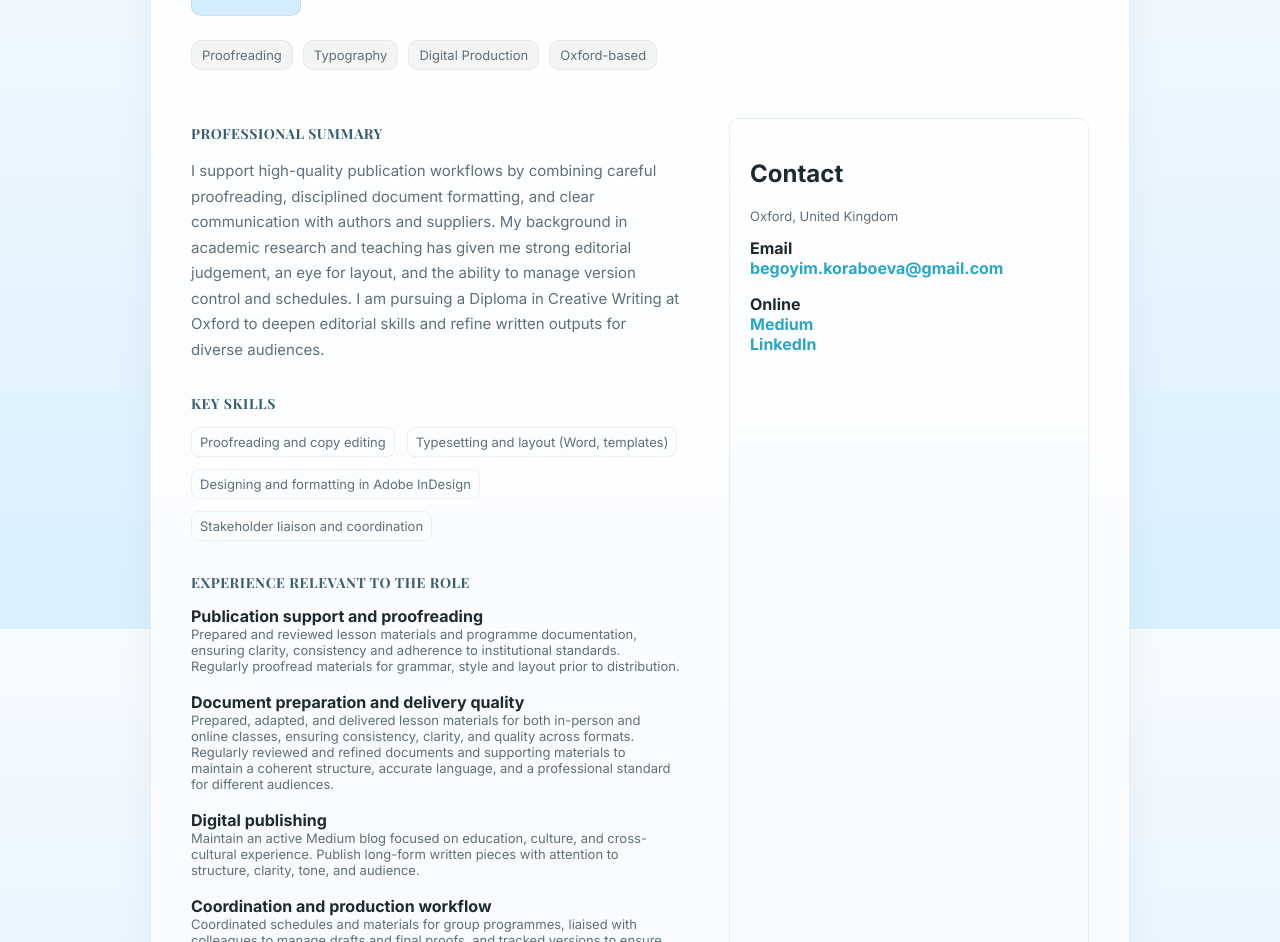
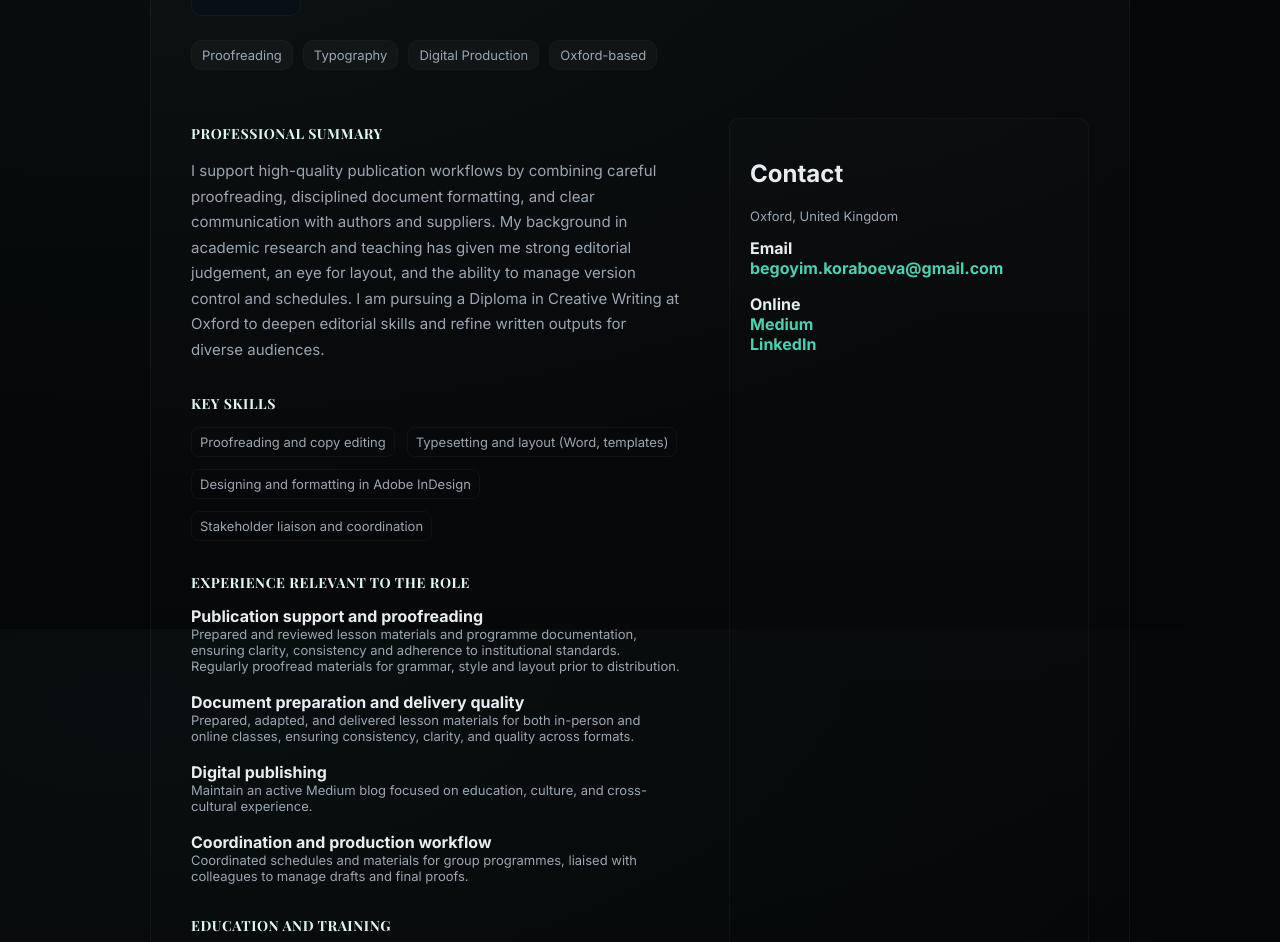
Before and after one commit to begoyimk/begoyimk.github.io, a plain HTML site: page index.html in a window 1280 px wide. Shown: the part 171-1113 px from the top of the page. Drawn offline with nearby package versions, Linux system fonts and the light colour scheme.

Commit message:
Update index.html

```diff
--- a/index.html
+++ b/index.html
@@ -4,175 +4,112 @@
   <meta charset="utf-8" />
   <meta name="viewport" content="width=device-width, initial-scale=1" />
   <title>Begoyim Koraboeva</title>
-
   <link rel="preconnect" href="https://fonts.googleapis.com">
   <link rel="preconnect" href="https://fonts.gstatic.com" crossorigin>
   <link href="https://fonts.googleapis.com/css2?family=Inter:wght@300;400;600;700&family=Playfair+Display:wght@400;700&display=swap" rel="stylesheet">
-
   <meta name="description" content="Begoyim Koraboeva - content production, proofreading and digital publishing. Candidate for Digital Production Assistant at the Blavatnik School of Government." />
-
   <style>
     :root{
-      --bg: linear-gradient(
-        180deg,
-        #f7fbff 0%,
-        #eaf6ff 40%,
-        #d9f0ff 100%
-      );
-
-      --panel:#ffffff;
-      --muted:#5f6f7a;
+      --bg:#050608;
+      --panel:#0e1519;
+      --muted:#9aa6b2;
       --accent:#4bd0b0;
-      --glass: rgba(0,0,0,0.04);
+      --glass: rgba(255,255,255,0.03);
       --max-w:980px;
       --radius:12px;
       --mono: 'Inter', system-ui, -apple-system, 'Segoe UI', Roboto, 'Helvetica Neue', Arial;
       --serif: 'Playfair Display', Georgia, serif;
     }
-
     *{box-sizing:border-box}
     html,body{height:100%}
-
     body{
       margin:0;
       padding:36px;
       min-height:100%;
-      background:var(--bg);
-      color:#1e2a32;
+      background:
+        radial-gradient(1200px 600px at 10% 10%, rgba(75,208,176,0.04), transparent),
+        var(--bg);
+      color:#e6eef2;
       font-family:var(--mono);
       -webkit-font-smoothing:antialiased;
     }
-
     .wrap{max-width:var(--max-w);margin:0 auto}
-
     .card{
-      background:linear-gradient(180deg,#ffffff,#f5faff);
-      border:1px solid rgba(0,0,0,0.06);
+      background:linear-gradient(180deg, rgba(255,255,255,0.02), rgba(0,0,0,0.03));
+      border:1px solid rgba(255,255,255,0.04);
       border-radius:var(--radius);
       padding:40px;
       display:grid;
       grid-template-columns:1fr 360px;
-      gap:48px;
-      box-shadow:0 20px 40px rgba(0,0,0,0.05);
+      gap:48px
     }
-
-    .hero{
-      grid-column:1 / 2;
-      display:flex;
-      gap:18px;
-      align-items:center;
-    }
-
+    .hero{grid-column:1 / 2;display:flex;gap:18px;align-items:center}
     .avatar{
       width:110px;
       height:110px;
       border-radius:10px;
-      background:linear-gradient(180deg,#e6f4ff,#d2ecff);
+      background:linear-gradient(180deg,#081018,#071014);
       display:flex;
       align-items:center;
       justify-content:center;
-      border:1px solid rgba(0,0,0,0.08);
+      border:1px solid rgba(255,255,255,0.04);
       font-family:var(--serif);
       font-size:34px;
-      color:#2aa6c8;
+      color:var(--accent)
     }
-
-    h1{
-      font-family:var(--serif);
-      font-size:22px;
-      margin:0;
-    }
-
-    p.lead{
-      margin:10px 0 0 0;
-      color:var(--muted);
-      font-size:15px;
-      line-height:1.6;
-    }
-
-    .meta{
-      display:flex;
-      gap:10px;
-      flex-wrap:wrap;
-      margin-top:10px;
-    }
-
+    h1{font-family:var(--serif);font-size:22px;margin:0}
+    p.lead{margin:10px 0 0 0;color:var(--muted);font-size:15px;line-height:1.6}
+    .meta{display:flex;gap:10px;flex-wrap:wrap;margin-top:10px}
     .pill{
       background:var(--glass);
       padding:6px 10px;
       border-radius:10px;
       font-size:13px;
       color:var(--muted);
-      border:1px solid rgba(0,0,0,0.05);
+      border:1px solid rgba(255,255,255,0.02)
     }
 
     .main{padding-top:6px}
-
     .section{margin-bottom:32px}
-
     .section h2{
       font-size:14px;
       margin:0 0 14px 0;
-      color:#3a5f73;
+      color:#dff6ef;
       font-family:var(--serif);
       letter-spacing:0.04em;
-      text-transform:uppercase;
+      text-transform:uppercase
     }
+    .muted{color:var(--muted);font-size:15px;line-height:1.7;max-width:58ch}
+    .item{margin-bottom:18px}
+    .item-title{font-weight:700}
+    .small{font-size:13px;color:var(--muted)}
 
-    .muted{
-      color:var(--muted);
-      font-size:15px;
-      line-height:1.7;
-      max-width:58ch;
-    }
-
-    .item{margin-bottom:18px}
-
-    .item-title{font-weight:700}
-
-    .small{
-      font-size:13px;
-      color:var(--muted);
-    }
-
-    .skills{
-      display:flex;
-      flex-wrap:wrap;
-      gap:12px;
-      margin-top:6px;
-    }
-
+    .skills{display:flex;flex-wrap:wrap;gap:12px;margin-top:6px}
     .skill{
       background:transparent;
-      border:1px solid rgba(0,0,0,0.06);
+      border:1px solid rgba(255,255,255,0.04);
       padding:6px 8px;
       border-radius:8px;
       font-size:13px;
-      color:var(--muted);
+      color:var(--muted)
     }
 
     aside.contact{
-      background:linear-gradient(180deg,#ffffff,#f0f8ff);
+      background:linear-gradient(180deg, rgba(255,255,255,0.01), transparent);
       padding:20px;
       border-radius:10px;
-      border:1px solid rgba(0,0,0,0.06);
+      border:1px solid rgba(255,255,255,0.03)
     }
-
-    .contact a{
-      color:#2aa6c8;
-      text-decoration:none;
-      font-weight:700;
-    }
-
+    .contact a{color:var(--accent);text-decoration:none;font-weight:700}
     .cta{
       display:inline-block;
       margin-top:12px;
       padding:10px 14px;
       border-radius:10px;
-      background:linear-gradient(90deg,#6fd3f5,#4aaedb);
-      color:#ffffff;
+      background:linear-gradient(90deg,var(--accent),#2fb2a0);
+      color:#042426;
       text-decoration:none;
-      font-weight:700;
+      font-weight:700
     }
 
     footer{
@@ -180,7 +117,7 @@
       margin-top:12px;
       color:var(--muted);
       font-size:13px;
-      text-align:center;
+      text-align:center
     }
 
     @media (max-width:920px){
@@ -189,12 +126,12 @@
     }
 
     .muted-block{
-      background:rgba(0,0,0,0.03);
+      background:rgba(255,255,255,0.01);
       padding:10px;
       border-radius:8px;
-      border:1px solid rgba(0,0,0,0.05);
+      border:1px solid rgba(255,255,255,0.02);
       font-size:13px;
-      color:var(--muted);
+      color:var(--muted)
     }
   </style>
 </head>
@@ -212,7 +149,6 @@
             <p class="lead">Writer • Educator • Digital Designer</p>
           </div>
         </div>
-
         <div class="meta">
           <div class="pill">Proofreading</div>
           <div class="pill">Typography</div>
@@ -254,21 +190,21 @@
           <div class="item">
             <div class="item-title">Document preparation and delivery quality</div>
             <div class="small">
-              Prepared, adapted, and delivered lesson materials for both in-person and online classes, ensuring consistency, clarity, and quality across formats. Regularly reviewed and refined documents and supporting materials to maintain a coherent structure, accurate language, and a professional standard for different audiences.
+              Prepared, adapted, and delivered lesson materials for both in-person and online classes, ensuring consistency, clarity, and quality across formats.
             </div>
           </div>
 
           <div class="item">
             <div class="item-title">Digital publishing</div>
             <div class="small">
-              Maintain an active Medium blog focused on education, culture, and cross-cultural experience. Publish long-form written pieces with attention to structure, clarity, tone, and audience.
+              Maintain an active Medium blog focused on education, culture, and cross-cultural experience.
             </div>
           </div>
 
           <div class="item">
             <div class="item-title">Coordination and production workflow</div>
             <div class="small">
-              Coordinated schedules and materials for group programmes, liaised with colleagues to manage drafts and final proofs, and tracked versions to ensure timely delivery of content.
+              Coordinated schedules and materials for group programmes, liaised with colleagues to manage drafts and final proofs.
             </div>
           </div>
         </section>
@@ -305,12 +241,10 @@
       <aside class="contact" style="grid-column:2 / 3">
         <h2>Contact</h2>
         <p class="small">Oxford, United Kingdom</p>
-
         <p style="margin-top:14px">
           <strong>Email</strong><br>
           <a href="mailto:begoyim.koraboeva@gmail.com">begoyim.koraboeva@gmail.com</a>
         </p>
-
         <p style="margin-top:10px">
           <strong>Online</strong><br>
           <a href="https://medium.com/@begoyimkoraboeva" target="_blank" rel="noopener">Medium</a><br>
```
